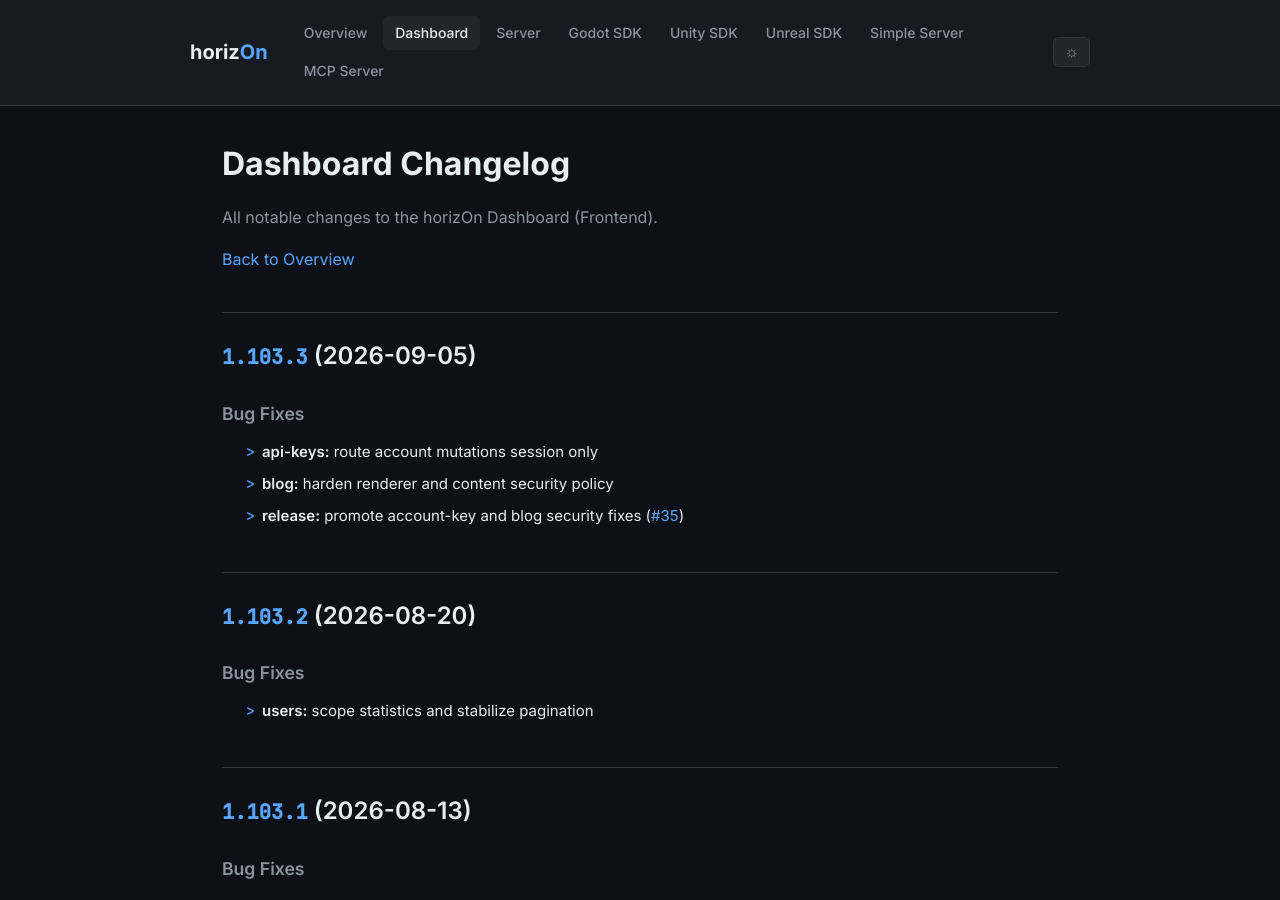
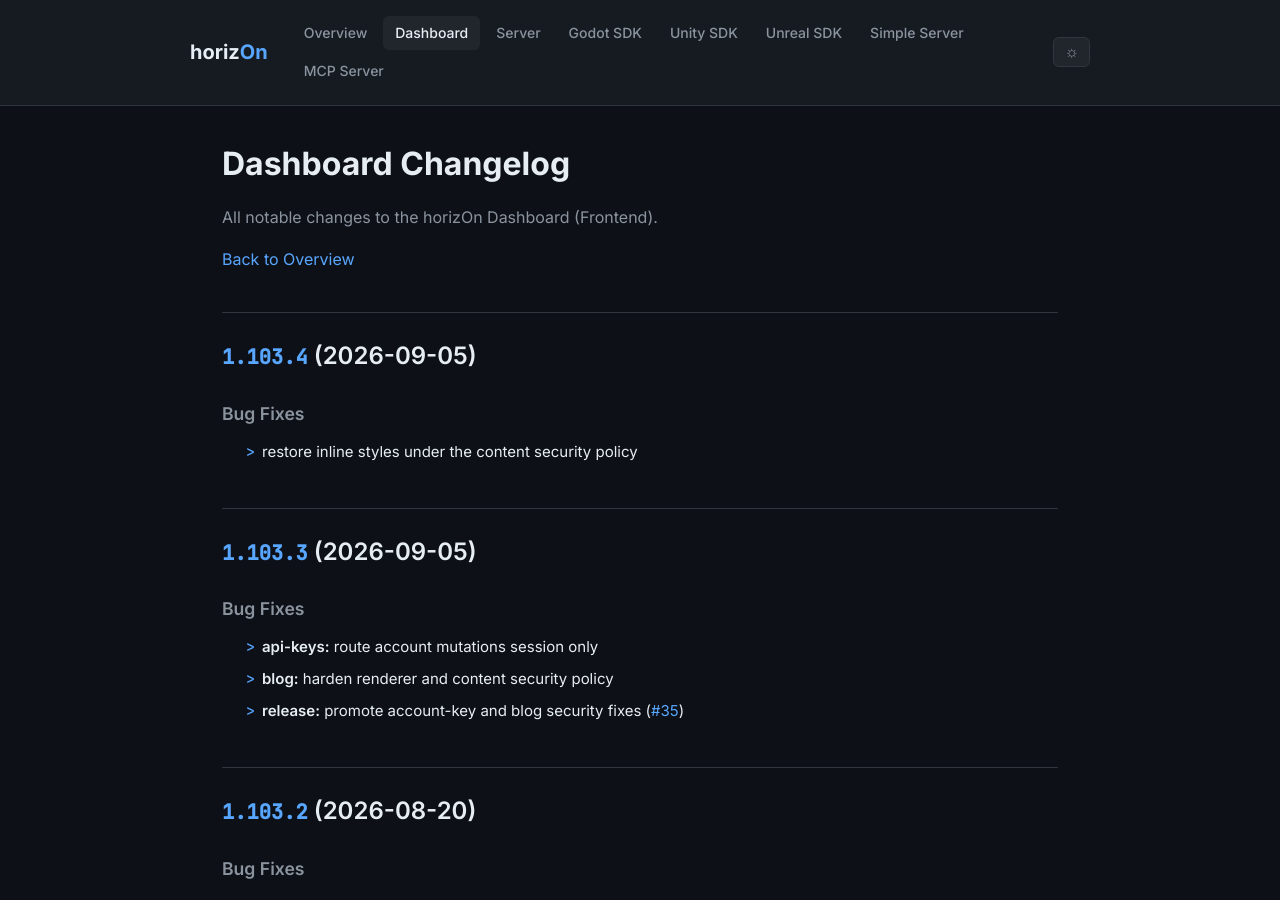
Before and after one commit to ProjectMakersDE/horizOn-Changelog, a Jekyll site: the page built from dashboard-changelog.md, in a window 1280 px wide and 900 px high. Built offline with Jekyll 4.4.1, drawn with Linux system fonts in a browser that asks for light colours.

Commit message:
chore: reconcile changelogs

```diff
--- a/dashboard-changelog.md
+++ b/dashboard-changelog.md
@@ -8,6 +8,13 @@ title: Dashboard Changelog
 All notable changes to the horizOn Dashboard (Frontend).
 
 [Back to Overview](.)
+
+## [1.103.4](https://github.com/ProjectMakersDE/horizOn-Dashboard/compare/v1.103.3...v1.103.4) (2026-09-05)
+
+
+### Bug Fixes
+
+* restore inline styles under the content security policy ([0cba9ca](https://github.com/ProjectMakersDE/horizOn-Dashboard/commit/0cba9ca0f25559f547be87d5f4e4d8e8565f91dc))
 
 ## [1.103.3](https://github.com/ProjectMakersDE/horizOn-Dashboard/compare/v1.103.2...v1.103.3) (2026-09-05)
 
```
Also changed, not shown: index.md (+1 -1 lines).
